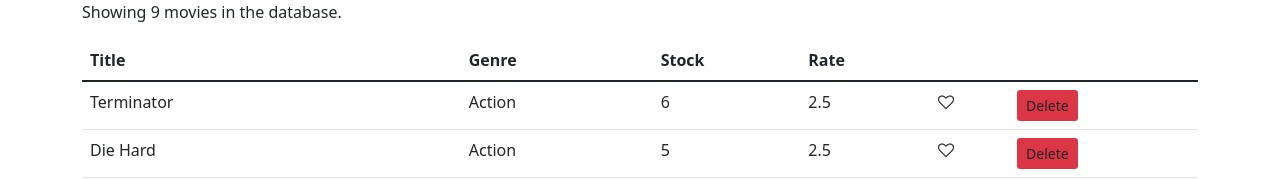
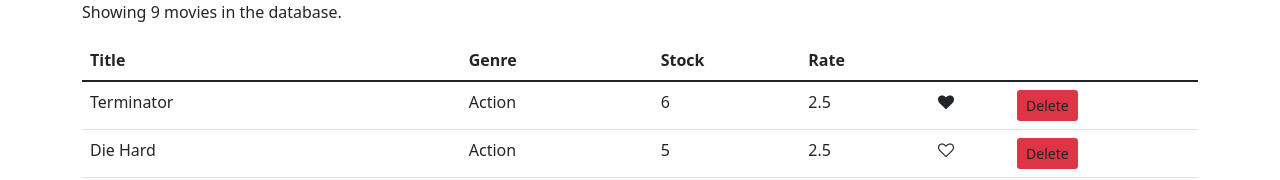
Before and after one commit to jimmymano/vidly, a React (Create React App) app: page / in a window 1280 px wide. Shown: the top 180 px of the page. Built offline with nearby package versions, Linux system fonts and the light colour scheme.

Commit message:
added like toggle functionality

```diff
--- a/src/components/common/like.jsx
+++ b/src/components/common/like.jsx
@@ -2,16 +2,25 @@
 
 //input:liked:boolean
 //output: onClick
+{
+  /* Solid Heart */
+}
+// <i className="fa fa-solid fa-heart"></i>
+// Heart Outline
+//<i className="fa fa-light fa-heart-o"></i>
 
-class Like extends Component {
-  render() {
-    return (
-      <div>
-        {" "}
-        <i className="fa fa-light fa-heart-o"></i>
-      </div>
-    );
-  }
-}
+const Like = (props) => {
+  let classes = "fa fa-solid fa-heart";
+  if (!props.liked) classes += "-o";
+  return (
+    <div>
+      <i
+        className={classes}
+        onClick={props.onClick}
+        style={{ cursor: "pointer" }}
+      ></i>
+    </div>
+  );
+};
 
 export default Like;
--- a/src/components/movies.jsx
+++ b/src/components/movies.jsx
@@ -6,6 +6,12 @@
   state = { movies: getMovies() };
   handleDelete = (movie) => {
     const movies = this.state.movies.filter((m) => m._id !== movie._id);
+    this.setState({ movies });
+  };
+  handleLike = (movie) => {
+    const movies = [...this.state.movies];
+    const index = movies.indexOf(movie);
+    movies[index].liked = !movies[index].liked;
     this.setState({ movies });
   };
   render() {
@@ -33,7 +39,10 @@
                 <td> {movie.numberInStock} </td>
                 <td> {movie.dailyRentalRate} </td>
                 <td>
-                  <Like />
+                  <Like
+                    liked={movie.liked}
+                    onClick={() => this.handleLike(movie)}
+                  />
                 </td>
                 <td>
                   <button
--- a/src/services/fakeMovieService.js
+++ b/src/services/fakeMovieService.js
@@ -7,64 +7,65 @@
     genre: { _id: "5b21ca3eeb7f6fbccd471818", name: "Action" },
     numberInStock: 6,
     dailyRentalRate: 2.5,
-    publishDate: "2018-01-03T19:04:28.809Z"
+    publishDate: "2018-01-03T19:04:28.809Z",
+    liked: true,
   },
   {
     _id: "5b21ca3eeb7f6fbccd471816",
     title: "Die Hard",
     genre: { _id: "5b21ca3eeb7f6fbccd471818", name: "Action" },
     numberInStock: 5,
-    dailyRentalRate: 2.5
+    dailyRentalRate: 2.5,
   },
   {
     _id: "5b21ca3eeb7f6fbccd471817",
     title: "Get Out",
     genre: { _id: "5b21ca3eeb7f6fbccd471820", name: "Thriller" },
     numberInStock: 8,
-    dailyRentalRate: 3.5
+    dailyRentalRate: 3.5,
   },
   {
     _id: "5b21ca3eeb7f6fbccd471819",
     title: "Trip to Italy",
     genre: { _id: "5b21ca3eeb7f6fbccd471814", name: "Comedy" },
     numberInStock: 7,
-    dailyRentalRate: 3.5
+    dailyRentalRate: 3.5,
   },
   {
     _id: "5b21ca3eeb7f6fbccd47181a",
     title: "Airplane",
     genre: { _id: "5b21ca3eeb7f6fbccd471814", name: "Comedy" },
     numberInStock: 7,
-    dailyRentalRate: 3.5
+    dailyRentalRate: 3.5,
   },
   {
     _id: "5b21ca3eeb7f6fbccd47181b",
     title: "Wedding Crashers",
     genre: { _id: "5b21ca3eeb7f6fbccd471814", name: "Comedy" },
     numberInStock: 7,
-    dailyRentalRate: 3.5
+    dailyRentalRate: 3.5,
   },
   {
     _id: "5b21ca3eeb7f6fbccd47181e",
     title: "Gone Girl",
     genre: { _id: "5b21ca3eeb7f6fbccd471820", name: "Thriller" },
     numberInStock: 7,
-    dailyRentalRate: 4.5
+    dailyRentalRate: 4.5,
   },
   {
     _id: "5b21ca3eeb7f6fbccd47181f",
     title: "The Sixth Sense",
     genre: { _id: "5b21ca3eeb7f6fbccd471820", name: "Thriller" },
     numberInStock: 4,
-    dailyRentalRate: 3.5
+    dailyRentalRate: 3.5,
   },
   {
     _id: "5b21ca3eeb7f6fbccd471821",
     title: "The Avengers",
     genre: { _id: "5b21ca3eeb7f6fbccd471818", name: "Action" },
     numberInStock: 7,
-    dailyRentalRate: 3.5
-  }
+    dailyRentalRate: 3.5,
+  },
 ];
 
 export function getMovies() {
@@ -72,13 +73,13 @@
 }
 
 export function getMovie(id) {
-  return movies.find(m => m._id === id);
+  return movies.find((m) => m._id === id);
 }
 
 export function saveMovie(movie) {
-  let movieInDb = movies.find(m => m._id === movie._id) || {};
+  let movieInDb = movies.find((m) => m._id === movie._id) || {};
   movieInDb.name = movie.name;
-  movieInDb.genre = genresAPI.genres.find(g => g._id === movie.genreId);
+  movieInDb.genre = genresAPI.genres.find((g) => g._id === movie.genreId);
   movieInDb.numberInStock = movie.numberInStock;
   movieInDb.dailyRentalRate = movie.dailyRentalRate;
 
@@ -91,7 +92,7 @@
 }
 
 export function deleteMovie(id) {
-  let movieInDb = movies.find(m => m._id === id);
+  let movieInDb = movies.find((m) => m._id === id);
   movies.splice(movies.indexOf(movieInDb), 1);
   return movieInDb;
 }
```
